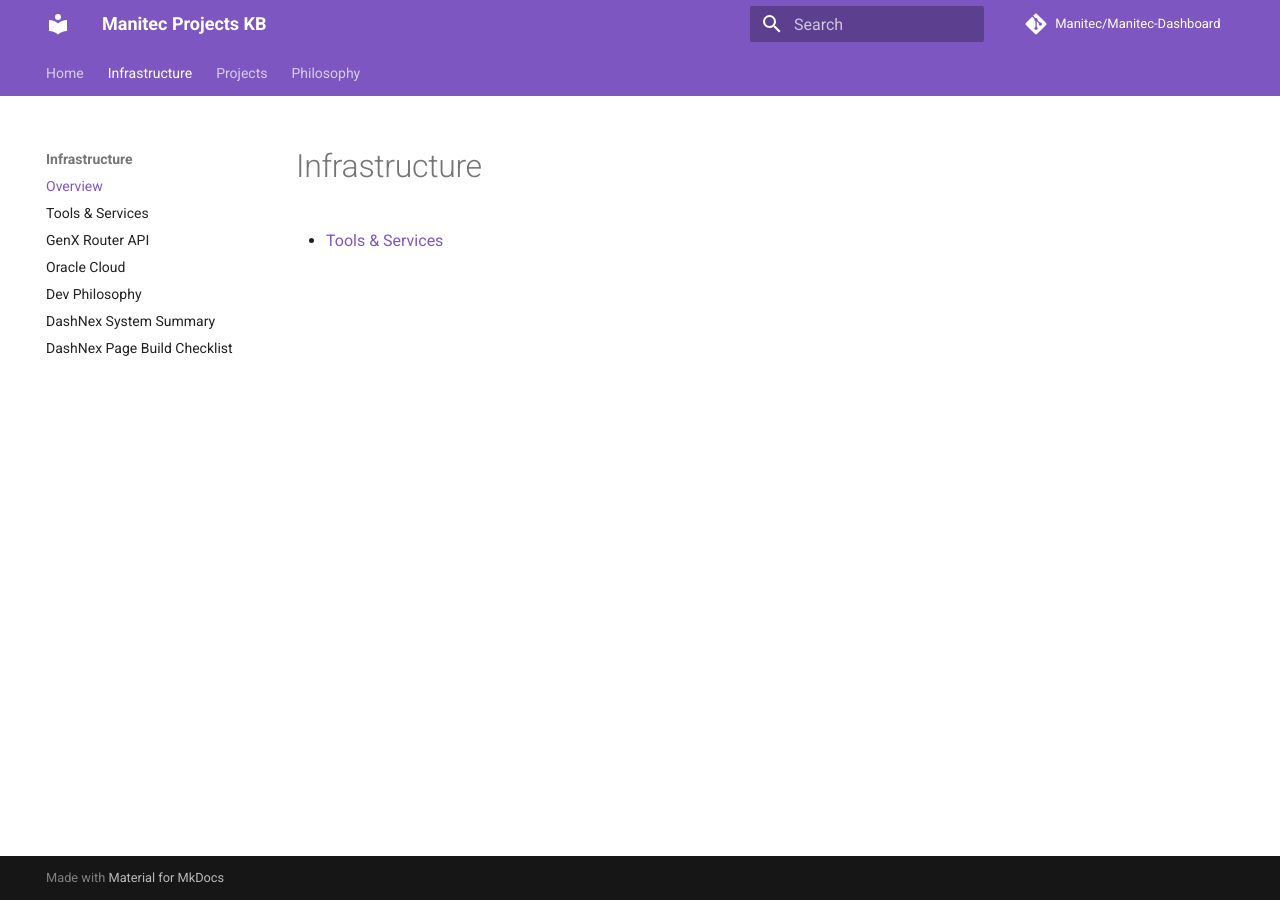
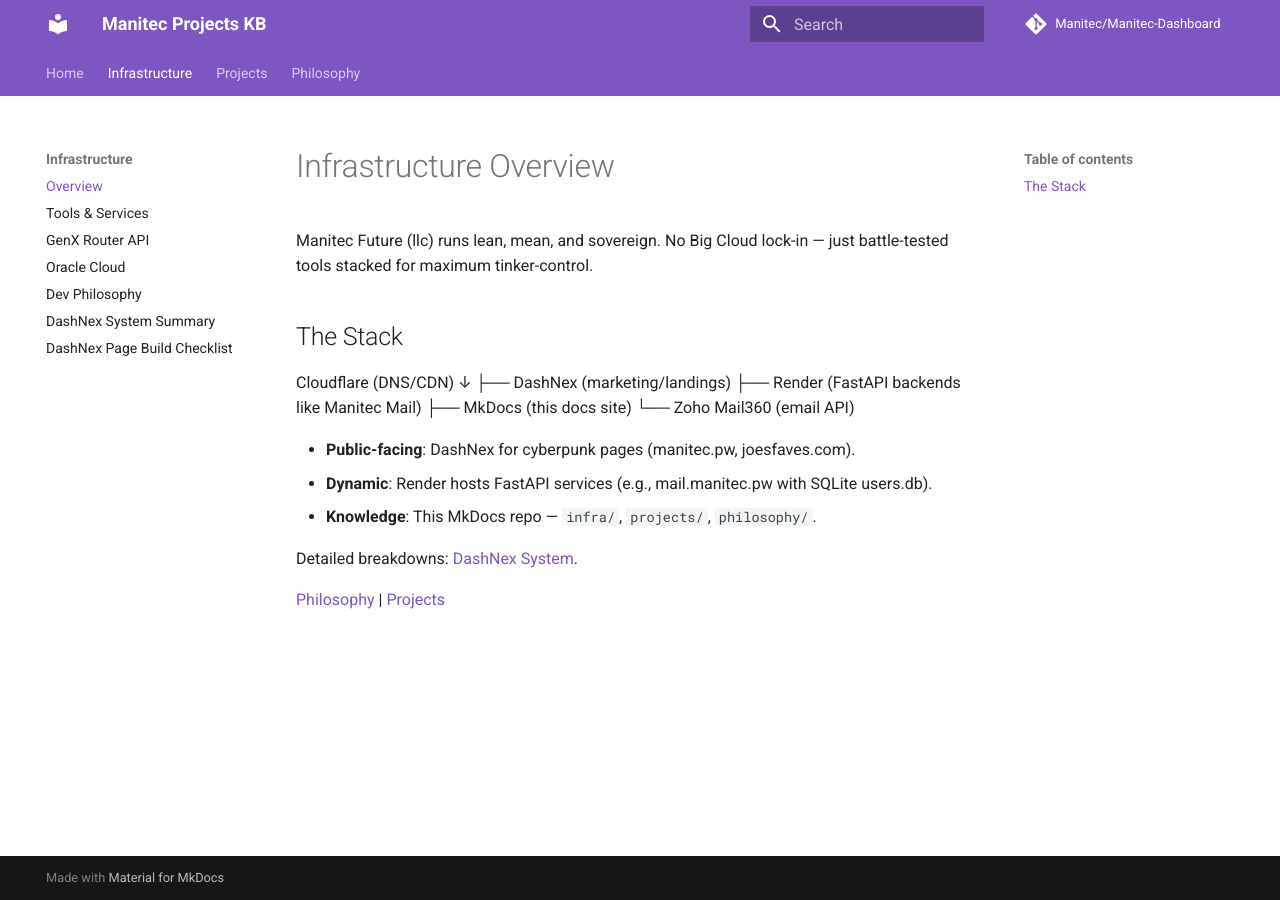
Before and after one commit to Manitec/Manitec-Dashboard, an MkDocs documentation site: the page built from docs/infra/index.md, in a window 1280 px wide. Built offline with MkDocs 1.6.1 and Material for MkDocs 9.7.7, drawn with Linux system fonts in a browser that asks for light colours; comment, search, counter and statistics services are not loaded.

Commit message:
Enhance infrastructure documentation with overview and stack
Added an overview section and detailed stack information.

```diff
--- a/docs/infra/index.md
+++ b/docs/infra/index.md
@@ -1,3 +1,18 @@
-# Infrastructure
+# Infrastructure Overview
 
-- [Tools & Services](tools.md)
+Manitec Future (llc) runs lean, mean, and sovereign. No Big Cloud lock-in — just battle-tested tools stacked for maximum tinker-control.
+
+## The Stack
+Cloudflare (DNS/CDN)
+↓ ├── DashNex (marketing/landings)
+├── Render (FastAPI backends like Manitec Mail)
+├── MkDocs (this docs site)
+└── Zoho Mail360 (email API)
+
+- **Public-facing**: DashNex for cyberpunk pages (manitec.pw, joesfaves.com).
+- **Dynamic**: Render hosts FastAPI services (e.g., mail.manitec.pw with SQLite users.db).
+- **Knowledge**: This MkDocs repo — `infra/`, `projects/`, `philosophy/`.
+
+Detailed breakdowns: [DashNex System](dashnex-system-summary.md).
+
+[Philosophy](../philosophy/) | [Projects](../projects/)
```
